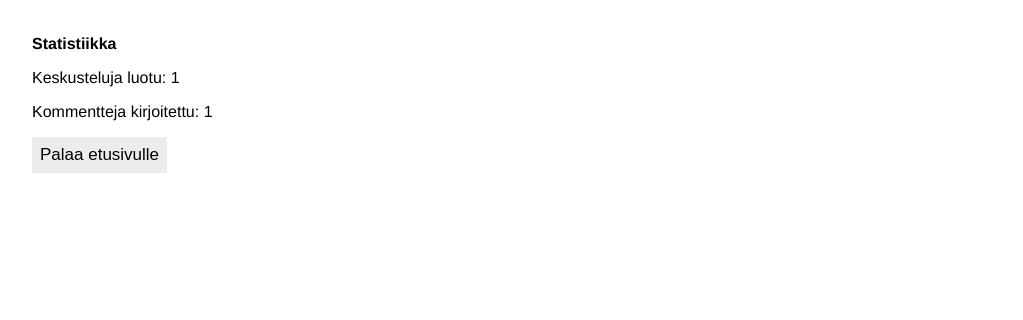
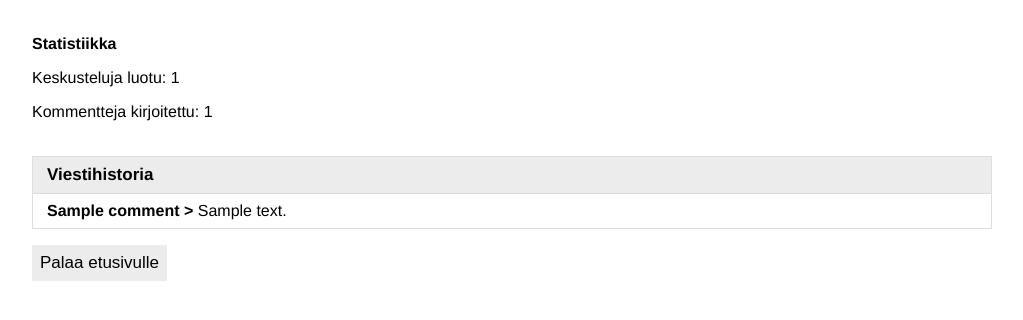
Before and after one commit to jarkmaen/discussion-forum, a Flask app: template templates/profile.html in a window 1280 px wide. Shown: the part 49-369 px from the top of the page, without its empty margins (128-1151 px from the left). Run offline with Flask 2, Linux system fonts and the light colour scheme; the visitor is signed in with stand-in values (Sample User, id 1); the template is opened without the code that fills it: most values are stand-ins (such as "Sample title", 1, 10 or a date in 2020).

Commit message:
Added profile message history

```diff
--- a/comments.py
+++ b/comments.py
@@ -16,6 +16,12 @@ def get_user_comment_count(user_id):
     sql = "SELECT COUNT(*) FROM comments WHERE user_id=:user_id"
     result = db.session.execute(sql, {"user_id":user_id})
     return result.fetchone()
+
+def get_user_comment_history(user_id):
+    sql = "SELECT C.post_id, P.title, C.content FROM comments C " \
+          "INNER JOIN posts P ON C.post_id=P.id WHERE C.user_id=:user_id AND P.visible=TRUE"
+    result = db.session.execute(sql, {"user_id":user_id})
+    return result.fetchall()
 
 def add_comment(post_id, content):
     user_id = users.user_id()
--- a/static/main.css
+++ b/static/main.css
@@ -85,6 +85,7 @@ body {
     border-bottom: 1px solid #DDDDDD;
     border-right: 1px solid #DDDDDD;
     border-left: 1px solid #DDDDDD;
+    word-wrap: break-word;
     position: relative;
     padding: 8px 14px;
 }
--- a/templates/profile.html
+++ b/templates/profile.html
@@ -1,15 +1,24 @@
 {% extends "layout.html" %}
 {% block content %}
 {% if not session.user_id %}
-<p style="margin-top: 35px;"><b>Kirjaudu sisään nähdäksesi tilastosi</b></p>
+<p style="margin-top: 35px;"><b>Kirjaudu sisään nähdäksesi profiilisi sisällön</b></p>
 <button class="button" onclick="location.href='/login'">Kirjaudu</button>
 {% elif session.user_id != user_id %}
 <p style="margin-top: 35px;"><b>Ei oikeutta nähdä sivua</b></p>
 {% else %}
 <p style="margin-top: 35px"><b>Statistiikka</b></p>
 <p>Keskusteluja luotu: {{ post_count }}</p>
-<p>Kommentteja kirjoitettu: {{ message_count }}</p>
+<p>Kommentteja kirjoitettu: {{ comment_count }}</p>
+<div class="list">
+    <ul>
+        <li style="background-color: #ECECEC; border-top: 1px solid #DDDDDD"><h1>Viestihistoria</h1></li>
+        {% for comment in user_comments %}
+        <a href="/post/{{ comment.post_id }}"><li><b>{{ comment.title }} ></b> {{ comment.content }}</li></a>
+        {% endfor %}
+    </ul>
+</div>
 {% endif %}
 <p></p>
 <button class="button" onclick="location.href='/'">Palaa etusivulle</button>
+<p></p>
 {% endblock %}
```
Also changed, not shown: routes.py (+4 -3 lines).
